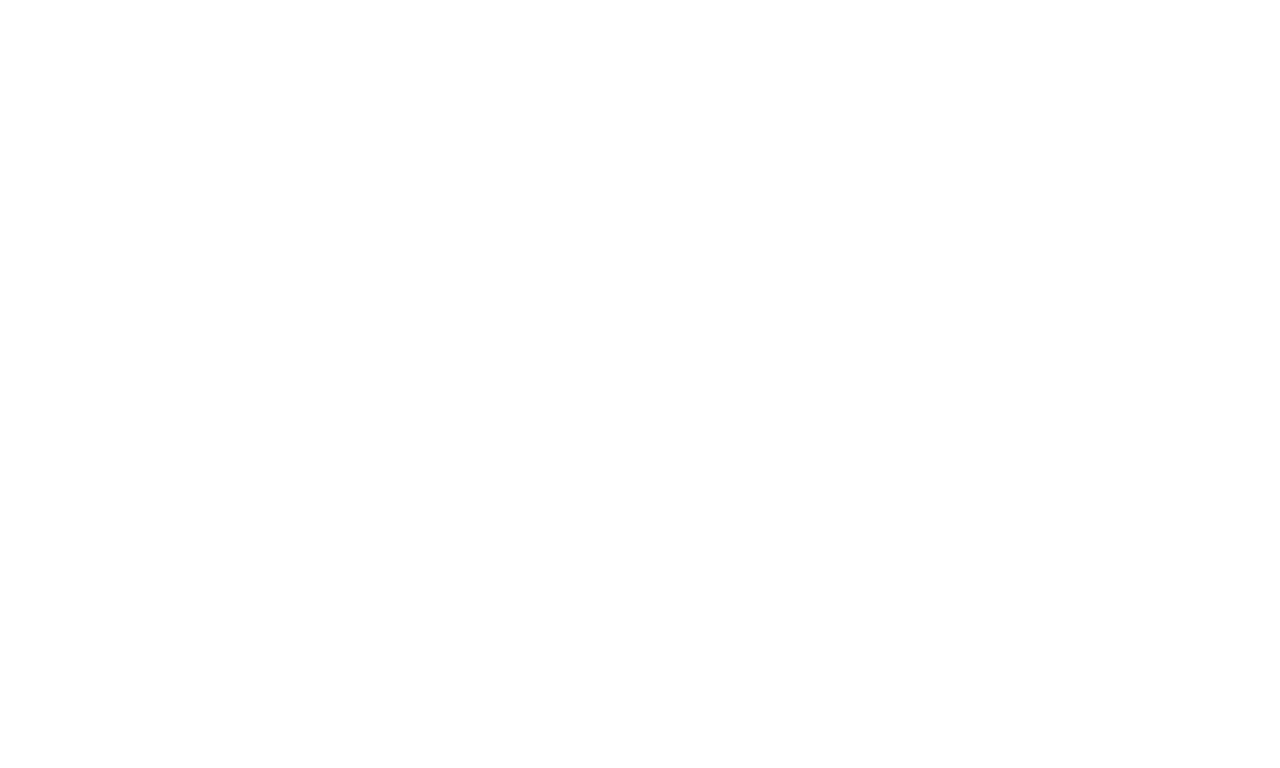
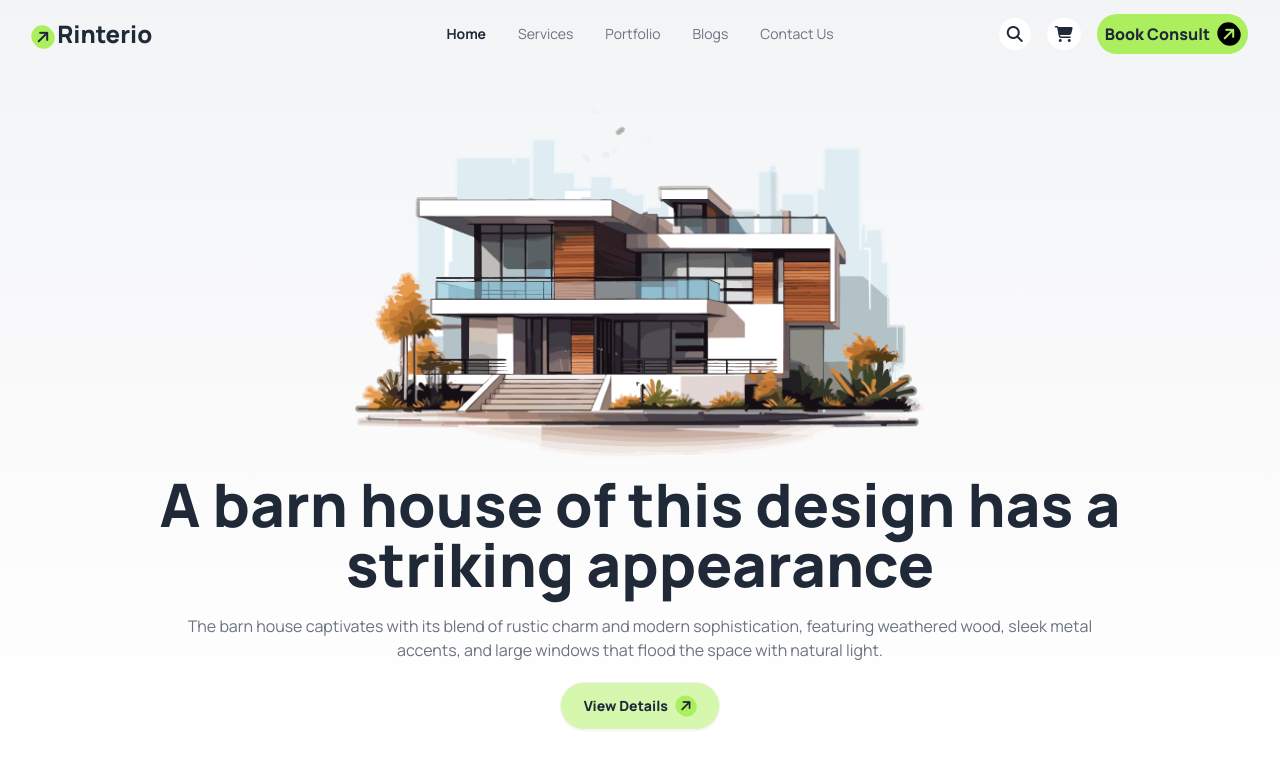
Before and after one commit to Abubokkor98/third-assignment, a plain HTML site: page index.html in a window 1280 px wide. Drawn offline with nearby package versions, Linux system fonts and the light colour scheme.

Commit message:
Navbar and Banner Section Uploaded

```diff
--- a/index.html
+++ b/index.html
@@ -20,6 +20,8 @@
             extend: {
               colors: {
                 clifford: '#da373d',
+                arrow: '#ABEF5F',
+                "view-btn": '#ABEF5F80',
               }
             }
           }
@@ -32,8 +34,53 @@
          }
      </style>
 </head>
-<body>
-    <header></header>
+<body class="font-Manrope">
+    <header class="max-w-screen-xl mx-auto bg-gradient-to-b from-gray-100 to-white">
+                   <!-- Navbar start -->
+                   <nav class="px-4 lg:px-6">
+                    <div class="navbar">
+                        <div class="navbar-start">
+                          <div>
+                            <i class="fa-solid fa-arrow-right -rotate-45 bg-arrow rounded-full p-1"></i>
+                            <a href="" class="text-2xl font-extrabold">Rinterio</a>
+                          </div>
+                        </div>
+                        <div class="navbar-center hidden lg:flex">
+                          <ul class="menu menu-horizontal px-1">
+                            <li><a class="font-bold">Home</a></li>
+                            <li><a class="text-gray-500">Services</a></li>
+                            <li><a class="text-gray-500">Portfolio</a></li>
+                            <li><a class="text-gray-500">Blogs</a></li>
+                            <li><a class="text-gray-500">Contact Us</a></li>
+                          </ul>
+                        </div>
+                        <div class="navbar-end hidden lg:flex">
+                            <i class="fa-solid fa-magnifying-glass mr-4 bg-white p-2 rounded-full"></i>
+                            <i class="fa-solid fa-cart-shopping mr-4 bg-white p-2 rounded-full"></i>
+                          <a href="" class="bg-arrow font-bold xl:font-extrabold rounded-full p-2">Book Consult<i class="fa-solid fa-arrow-right -rotate-45 p-1 rounded-full ml-2 bg-black text-arrow"></i></a>
+                        </div>
+                            <div tabindex="0" role="button" class="lg:hidden navbar-end">
+                                <i class="fa-solid fa-bars"></i>
+                            </div>
+                </nav>
+                <!-- Navbar end -->
+
+                <!-- banner section start -->
+                <section class="px-6">
+                    <div class="flex justify-center mt-10">
+                        <img src="./assets/banner.png" alt="">
+                    </div>
+                    <div class="text-center lg:w-11/12 mx-auto">
+                        <h1 class="text-3xl lg:text-6xl font-extrabold text-center mt-4">A barn house of this design has a striking appearance</h1>
+                        <p class="text-gray-500 mt-5 lg:w-10/12 mx-auto">The barn house captivates with its blend of rustic charm and modern sophistication, featuring weathered wood, sleek metal accents, and large windows that flood the space with natural light.</p>
+                        <div class="mt-5">
+                            <button class="btn font-extrabold bg-view-btn  w-full lg:w-40 rounded-full">View Details<i class="fa-solid fa-arrow-right -rotate-45 bg-arrow p-1 rounded-full"></i>
+                            </button>
+                        </div>
+                    </div>
+                </section>
+                 <!-- banner section end -->
+    </header>
     <main></main>
     <footer></footer>
 
```
